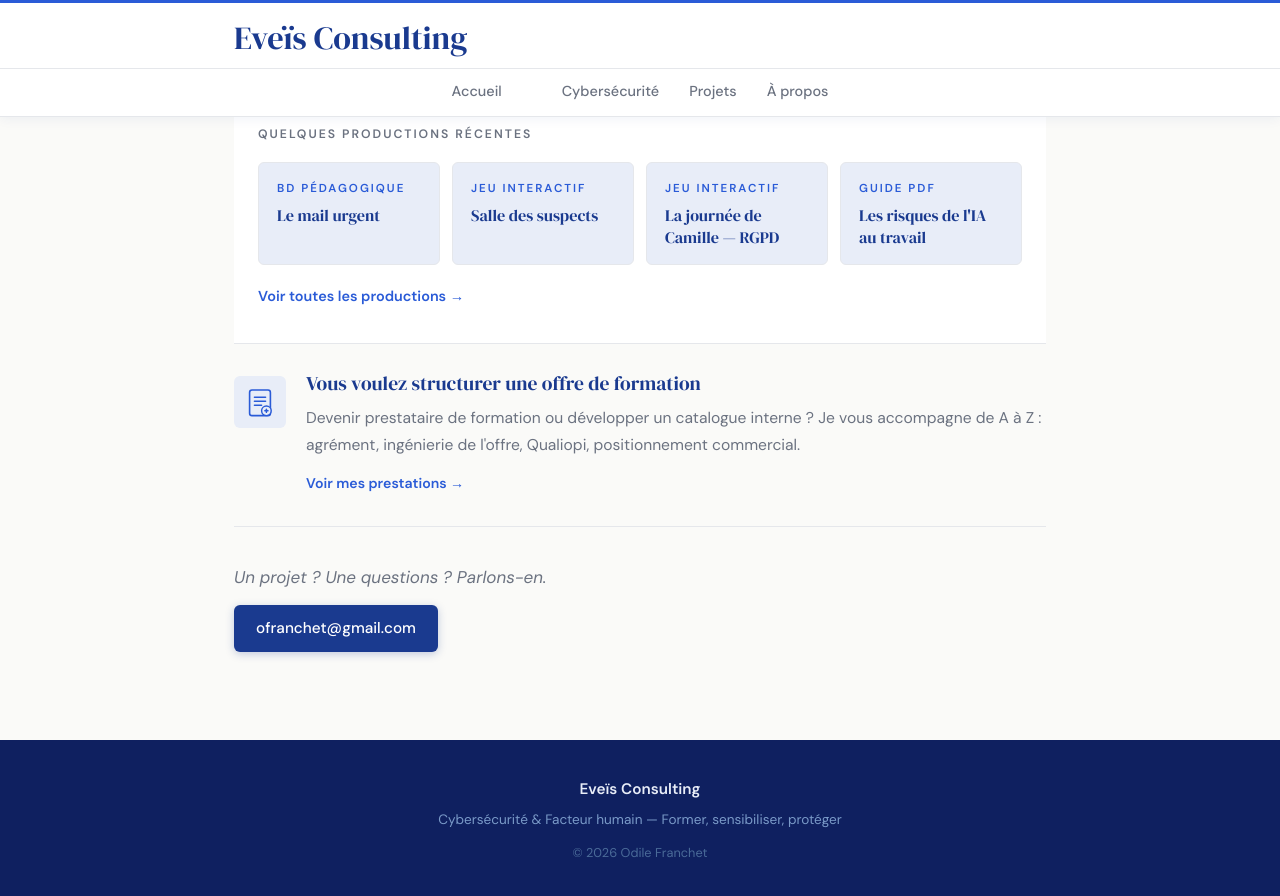
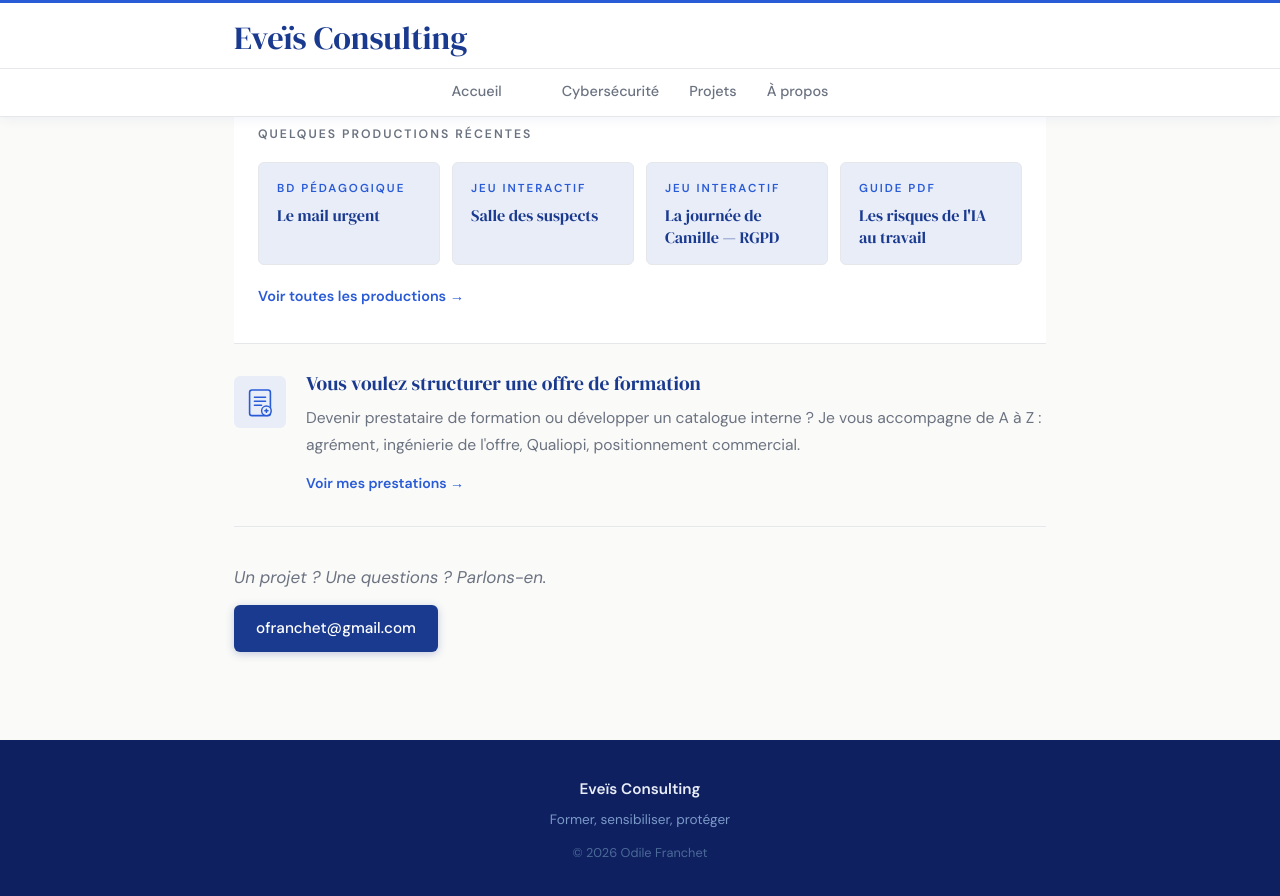
Before and after one commit to ofranchet73/eveis-consulting, a Jekyll site: the page built from index.md, in a window 1280 px wide and 900 px high, scrolled down 903 px. Shown: the top 896 px of the window. Built offline with Jekyll 4.4.1, drawn with Linux system fonts in a browser that asks for light colours.

Commit message:
Update default.html

```diff
--- a/_layouts/default.html
+++ b/_layouts/default.html
@@ -41,7 +41,7 @@
   <footer class="site-footer">
     <div class="footer-inner">
       <p class="footer-name">{{ site.title }}</p>
-      <p class="footer-desc">Cybersécurité & Facteur humain — Former, sensibiliser, protéger</p>
+      <p class="footer-desc">Former, sensibiliser, protéger</p>
       <p class="footer-copy">© {{ 'now' | date: "%Y" }} Odile Franchet</p>
     </div>
   </footer>
```
